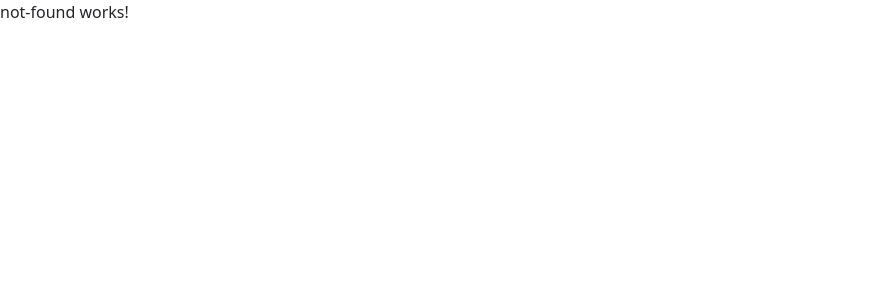
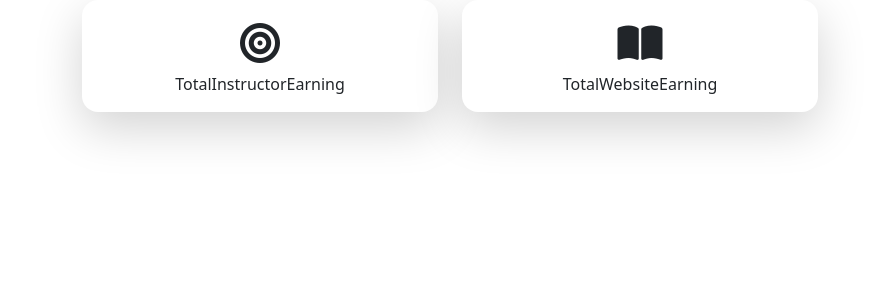
Before and after one commit to Hagar-Ibrahim11/BrainBoost, an Angular app: page /earning in a window 1280 px wide. Shown: the top 300 px of the page, without its empty margins (0-893 px from the left). Built offline with nearby package versions, Linux system fonts and the light colour scheme; no server answers.

Commit message:
get total instructor and website earning

```diff
--- a/src/Components/admin-dashboard/admin-dashboard.component.html
+++ b/src/Components/admin-dashboard/admin-dashboard.component.html
@@ -17,6 +17,13 @@
             <div class="list-group list-group-flush mx-3 mt-4">
               <a routerLink="/nonApprovedCourses" routerLinkActive="active" class="list-group-item list-group-item-action py-2 ripple" aria-current="true">
                 <i class="fas fa-tachometer-alt fa-fw me-3"></i><span>Not Approved Courses</span>
+              </a>
+            </div>
+          </div>
+          <div class="position-sticky">
+            <div class="list-group list-group-flush mx-3 mt-4">
+              <a routerLink="/earning" routerLinkActive="active" class="list-group-item list-group-item-action py-2 ripple" aria-current="true">
+                <i class="fas fa-tachometer-alt fa-fw me-3"></i><span>Earning</span>
               </a>
             </div>
           </div>
--- /dev/null
+++ b/src/Components/earning/earning/earning.component.html
@@ -0,0 +1,30 @@
+<!-- Main Content -->
+<div class="">
+    <!-- common analysis  -->
+    <div class="container ">
+      <div class="row ">
+        <div class="col-lg-4 col-md-6 col-12 mb-4 ">
+          <div class="card text-center pt-3 rounded-4 border-0 shadow-lg">
+            <div class="card-body">
+              <div class="icon-wrapper bullseye">
+                <i class="fa-solid fa-bullseye fa-2xl fs-1"></i>
+              </div>
+              <h1 class="mt-2">{{TotalInstructorEarning}}</h1>
+              <p class="card-text mt-3 text-dark">TotalInstructorEarning</p>
+            </div>
+          </div>
+        </div>
+        <div class="col-lg-4 col-md-6 col-12 mb-4">
+          <div class="card text-center pt-3 rounded-4 border-0 shadow-lg">
+            <div class="card-body">
+              <div class="icon-wrapper book">
+                <i class="fa-solid fa-book-open fa-2xl fs-1"></i>
+              </div>
+              <h1 class="mt-2">{{TotalWebsiteEarning}}</h1>
+              <p class="card-text mt-3 text-dark">TotalWebsiteEarning</p>
+            </div>
+          </div>
+        </div>
+
+
+  </div>
--- /dev/null
+++ b/src/Components/earning/earning/earning.component.ts
@@ -0,0 +1,40 @@
+import { Component, OnInit } from '@angular/core';
+import { AdminDashboardServiceService } from '../../../Services/AdminDashboard/admin-dashboard-service.service';
+
+@Component({
+  selector: 'app-earning',
+  standalone: true,
+  imports: [],
+  templateUrl: './earning.component.html',
+  styleUrl: './earning.component.css'
+})
+export class EarningComponent implements OnInit{
+  constructor(private admindashboardservice:AdminDashboardServiceService) {
+  }
+  ngOnInit(): void {
+    this.GetTotalInstructorEarning();
+    this.GetTotalWebsiteEarning();
+  }
+  TotalWebsiteEarning!:Number
+  TotalInstructorEarning!:Number
+  GetTotalInstructorEarning() {
+    this.admindashboardservice.GetTotalInstructorEarning().subscribe(
+      (data: Number) => {
+        this.TotalInstructorEarning = data;
+      },
+      (error) => {
+        console.error('Error fetching Num of Student', error);
+      }
+    );
+  }
+  GetTotalWebsiteEarning() {
+    this.admindashboardservice.GetTotalWebsiteEarning().subscribe(
+      (data: Number) => {
+        this.TotalWebsiteEarning = data;
+      },
+      (error) => {
+        console.error('Error fetching Num of Student', error);
+      }
+    );
+  }
+}
--- a/src/Services/AdminDashboard/admin-dashboard-service.service.ts
+++ b/src/Services/AdminDashboard/admin-dashboard-service.service.ts
@@ -66,5 +66,14 @@ export class AdminDashboardServiceService {
       `${environment.baseUrl}/api/Course/ApproveCourse?courseId=${CourseId}`,CourseId
     );
   }
-
+  GetTotalInstructorEarning(): Observable<Number> {
+    return this.httpclient.get<Number>(
+      `${environment.baseUrl}/api/Earning/GetTotalInstructorEarnings`
+    );
+  }
+  GetTotalWebsiteEarning(): Observable<Number> {
+    return this.httpclient.get<Number>(
+      `${environment.baseUrl}/api/Earning/GetTotalWebsiteEarnings`
+    );
+  }
 }
--- a/src/app/app.routes.ts
+++ b/src/app/app.routes.ts
@@ -14,6 +14,7 @@ import { CourseContentComponent } from '../Components/Taking-Course/course-conte
 import { QuizTakingComponent } from '../Components/Taking-Course/quiz-taking/quiz-taking.component';
 import { CertificateComponent } from '../Components/Taking-Course/certificate/certificate.component';
 import { EnrollmentSuccessComponent } from '../Components/EnrollmentSuccess/enrollment-success/enrollment-success.component';
+import { EarningComponent } from '../Components/earning/earning/earning.component';
 
 
 export const routes: Routes = [
@@ -40,8 +41,7 @@ export const routes: Routes = [
 
   {path:'admindashboard',component:AdminDashboardComponent},
 {path:'nonApprovedCourses',component:NonApprovedCouresesComponent},
-
-
+{path:'earning',component:EarningComponent},
 
 
   { path: 'pricing', component: PricingComponent },
```
Also changed, not shown: src/Components/earning/earning/earning.component.css (added), 1 other file (tests, documents, lock files or other folders).
